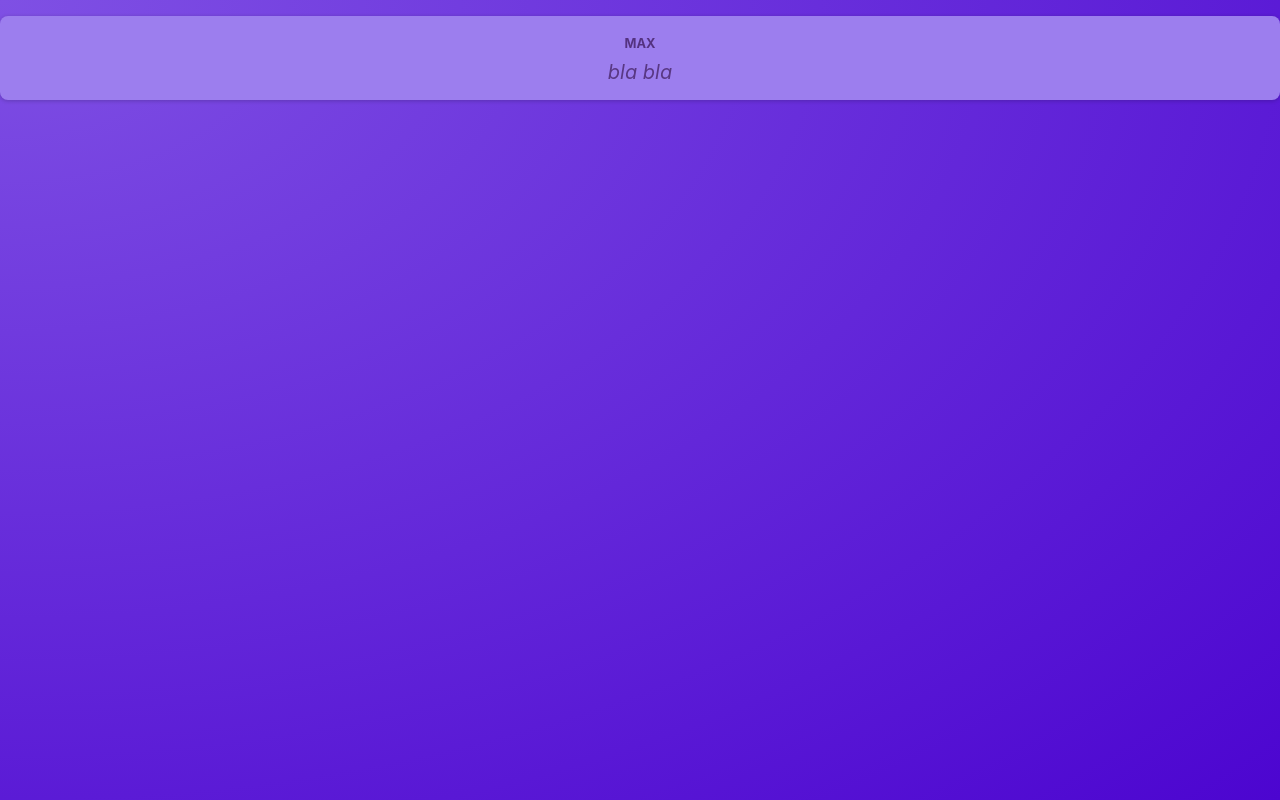
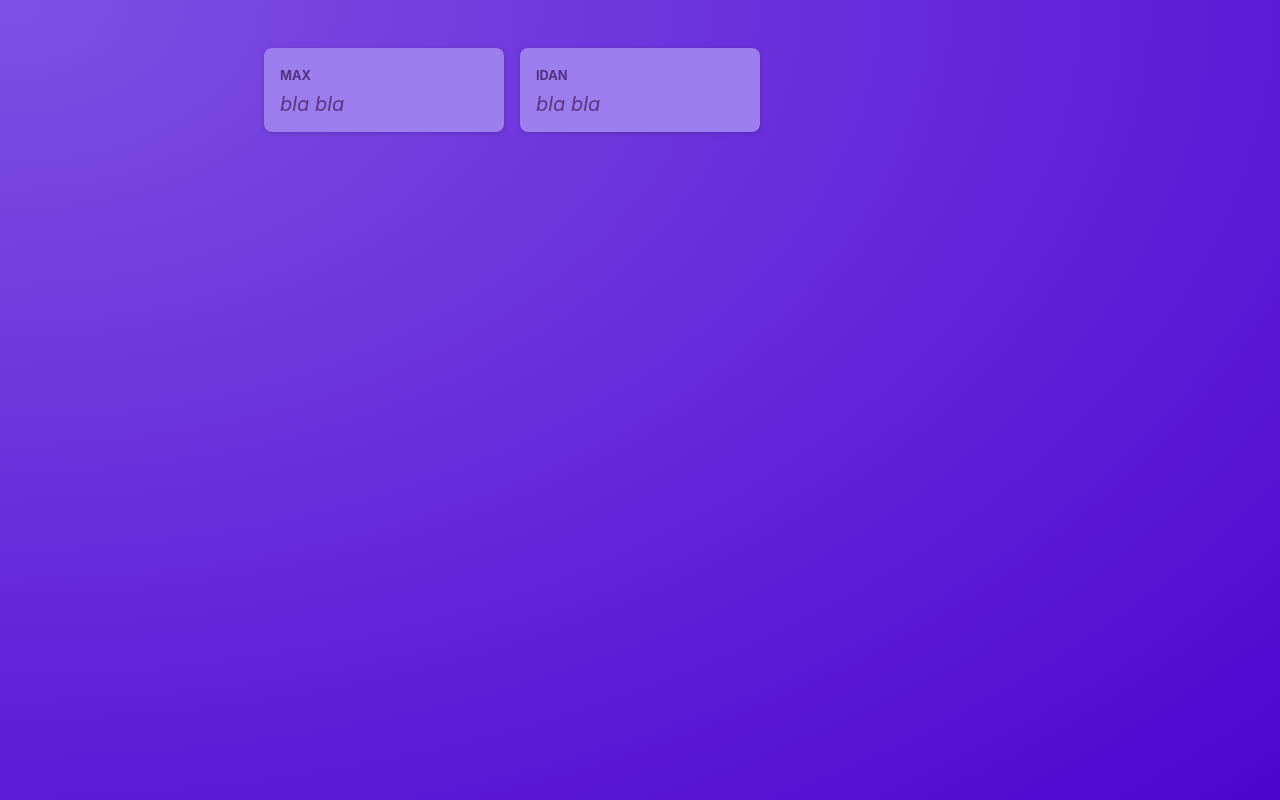
Before and after one commit to nirgluzman/React-Crash-Course, a React (Vite) app: page / in a window 1280 px wide. Built offline with nearby package versions, Linux system fonts and the light colour scheme.

Commit message:
add PostsList component and its CSS module stylesheet

```diff
--- a/src/App.jsx
+++ b/src/App.jsx
@@ -1,11 +1,9 @@
-import Post from './components/Post';
+import PostsList from './components/PostsList';
 
-function App() {
+export default function App() {
 	return (
 		<main>
-			<Post author='Max' body='bla bla' />
+			<PostsList />
 		</main>
 	);
 }
-
-export default App;
--- /dev/null
+++ b/src/components/PostsList.jsx
@@ -0,0 +1,17 @@
+import Post from './Post';
+import classes from './PostsList.module.css';
+
+export default function PostsList() {
+	return (
+		<ul className={classes.posts}>
+			<Post
+				author='Max'
+				body='bla bla'
+			/>
+			<Post
+				author='Idan'
+				body='bla bla'
+			/>
+		</ul>
+	);
+}
--- /dev/null
+++ b/src/components/PostsList.module.css
@@ -0,0 +1,10 @@
+.posts {
+  list-style: none;
+  max-width: 50rem;
+  margin: 1rem auto;
+  padding: 1rem 0;
+  display: grid;
+  gap: 1rem;
+  grid-template-columns: repeat(3, 30%);
+  justify-content: center;
+}
--- a/src/index.css
+++ b/src/index.css
@@ -18,6 +18,5 @@
 
 body {
   margin: 0;
-  text-align: center;
   color: #e6ddf9;
 }
```
